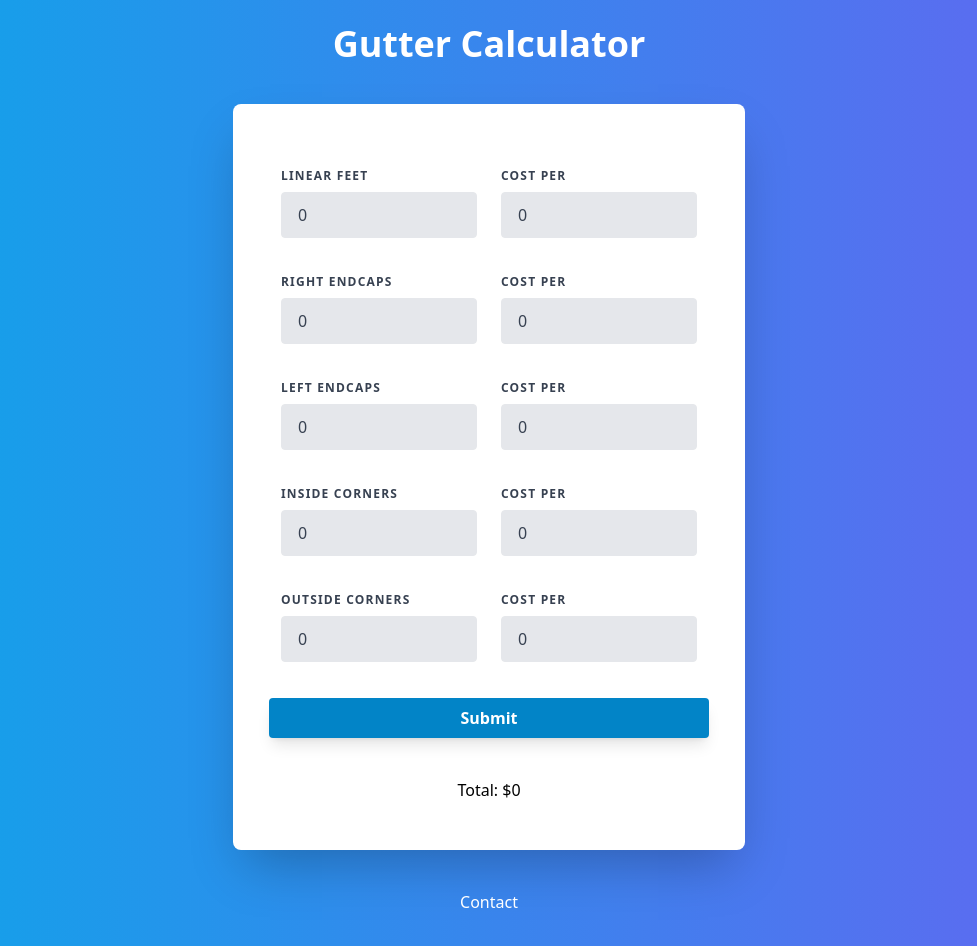
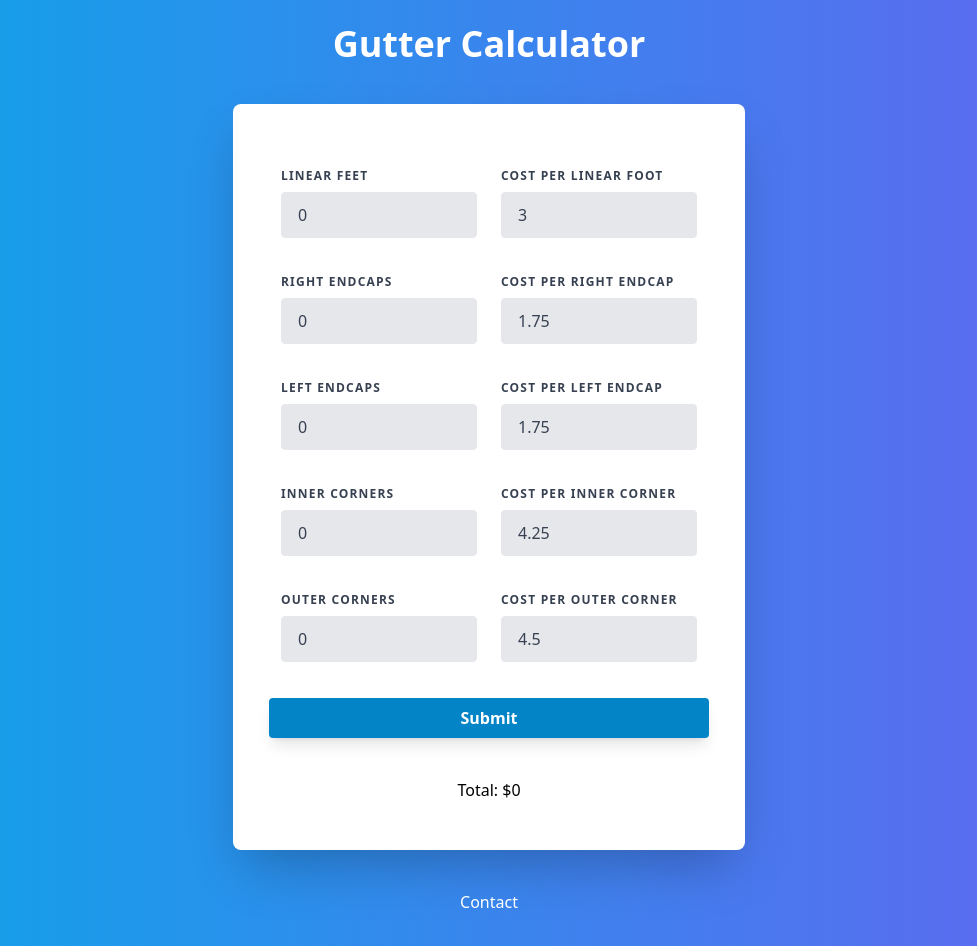
Before and after one commit to bensonbjacob/gutter-nextjs, a Next.js app: page /components/GutterCalc in a window 1280 px wide. Shown: the whole page, without its empty margins (151-1128 px from the left). Built offline with nearby package versions, Linux system fonts and the light colour scheme.

Commit message:
Update initial items cost and item labels

```diff
--- a/pages/components/GutterCalc.jsx
+++ b/pages/components/GutterCalc.jsx
@@ -2,15 +2,15 @@ import React, { useState } from 'react';
 
 const GutterCalc = () => {
   const [linear, setLinear] = useState(0);
-  const [costLinear, setCostLinear] = useState(0);
+  const [costLinear, setCostLinear] = useState(3);
   const [rightEnd, setRightEnd] = useState(0);
-  const [costRight, setCostRight] = useState(0);
+  const [costRight, setCostRight] = useState(1.75);
   const [leftEnd, setLeftEnd] = useState(0);
-  const [costLeft, setCostLeft] = useState(0);
+  const [costLeft, setCostLeft] = useState(1.75);
   const [insideCorner, setInsideCorner] = useState(0);
-  const [costInner, setCostInner] = useState(0);
+  const [costInner, setCostInner] = useState(4.25);
   const [outsideCorner, setOutsideCorner] = useState(0);
-  const [costOuter, setCostOuter] = useState(0);
+  const [costOuter, setCostOuter] = useState(4.5);
   const [total, setTotal] = useState(0);
 
   let calcTotal = (event) => {
@@ -59,7 +59,7 @@ const GutterCalc = () => {
               </div>
               <div className='w-full md:w-1/2 px-3 mb-6'>
                 <label className='block uppercase tracking-widest text-gray-700 text-xs font-bold mb-2'>
-                  Cost Per
+                  Cost Per Linear Foot
                 </label>
                 <input
                   className='appearance-none block w-full bg-gray-200 text-gray-700 border rounded py-3 px-4 mb-3 leading-tight focus:outline-none focus:bg-white'
@@ -81,7 +81,7 @@ const GutterCalc = () => {
               </div>
               <div className='w-full md:w-1/2 px-3 mb-6'>
                 <label className='block uppercase tracking-widest text-gray-700 text-xs font-bold mb-2'>
-                  Cost Per
+                  Cost Per Right Endcap
                 </label>
                 <input
                   className='appearance-none block w-full bg-gray-200 text-gray-700 border rounded py-3 px-4 mb-3 leading-tight focus:outline-none focus:bg-white'
@@ -101,7 +101,7 @@ const GutterCalc = () => {
               </div>
               <div className='w-full md:w-1/2 px-3 mb-6'>
                 <label className='block uppercase tracking-widest text-gray-700 text-xs font-bold mb-2'>
-                  Cost Per
+                  Cost Per Left Endcap
                 </label>
                 <input
                   className='appearance-none block w-full bg-gray-200 text-gray-700 border rounded py-3 px-4 mb-3 leading-tight focus:outline-none focus:bg-white'
@@ -111,7 +111,7 @@ const GutterCalc = () => {
               </div>
               <div className='w-full md:w-1/2 px-3 mb-6'>
                 <label className='block uppercase tracking-widest text-gray-700 text-xs font-bold mb-2'>
-                  Inside Corners
+                  Inner Corners
                 </label>
                 <input
                   className='appearance-none block w-full bg-gray-200 text-gray-700 border rounded py-3 px-4 mb-3 leading-tight focus:outline-none focus:bg-white'
@@ -121,7 +121,7 @@ const GutterCalc = () => {
               </div>
               <div className='w-full md:w-1/2 px-3 mb-6'>
                 <label className='block uppercase tracking-widest text-gray-700 text-xs font-bold mb-2'>
-                  Cost Per
+                  Cost Per Inner Corner
                 </label>
                 <input
                   className='appearance-none block w-full bg-gray-200 text-gray-700 border rounded py-3 px-4 mb-3 leading-tight focus:outline-none focus:bg-white'
@@ -131,7 +131,7 @@ const GutterCalc = () => {
               </div>
               <div className='w-full md:w-1/2 px-3 mb-6'>
                 <label className='block uppercase tracking-widest text-gray-700 text-xs font-bold mb-2'>
-                  Outside Corners
+                  Outer Corners
                 </label>
                 <input
                   className='appearance-none block w-full bg-gray-200 text-gray-700 border rounded py-3 px-4 mb-3 leading-tight focus:outline-none focus:bg-white'
@@ -141,7 +141,7 @@ const GutterCalc = () => {
               </div>
               <div className='w-full md:w-1/2 px-3 mb-6'>
                 <label className='block uppercase tracking-widest text-gray-700 text-xs font-bold mb-2'>
-                  Cost Per
+                  Cost Per Outer Corner
                 </label>
                 <input
                   className='appearance-none block w-full bg-gray-200 text-gray-700 border rounded py-3 px-4 mb-3 leading-tight focus:outline-none focus:bg-white'
```
